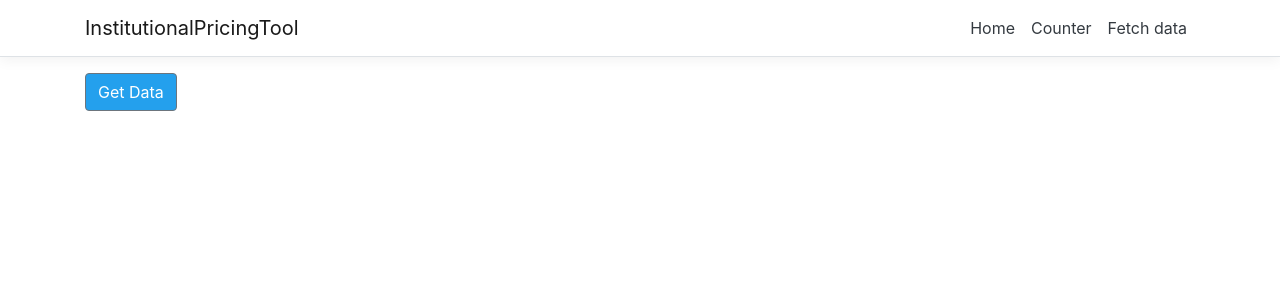
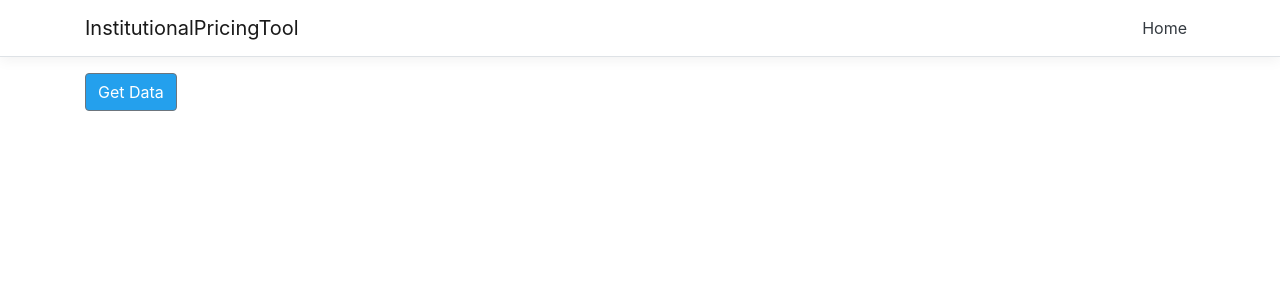
Before and after one commit to Ravneet10/InstitutionalPricingTool, a React (Create React App) app in the folder InstitutionalPricingTool/ClientApp/: page / in a window 1280 px wide. Shown: the top 300 px of the page. Built offline with nearby package versions, Linux system fonts and the light colour scheme.

Commit message:
feature #339719: UI fixes

```diff
--- a/InstitutionalPricingTool/ClientApp/src/components/NavMenu.js
+++ b/InstitutionalPricingTool/ClientApp/src/components/NavMenu.js
@@ -33,12 +33,6 @@ export class NavMenu extends Component {
                 <NavItem>
                   <NavLink tag={Link} className="text-dark" to="/">Home</NavLink>
                 </NavItem>
-                <NavItem>
-                  <NavLink tag={Link} className="text-dark" to="/counter">Counter</NavLink>
-                </NavItem>
-                <NavItem>
-                  <NavLink tag={Link} className="text-dark" to="/fetch-data">Fetch data</NavLink>
-                </NavItem>
               </ul>
             </Collapse>
           </Container>
```
